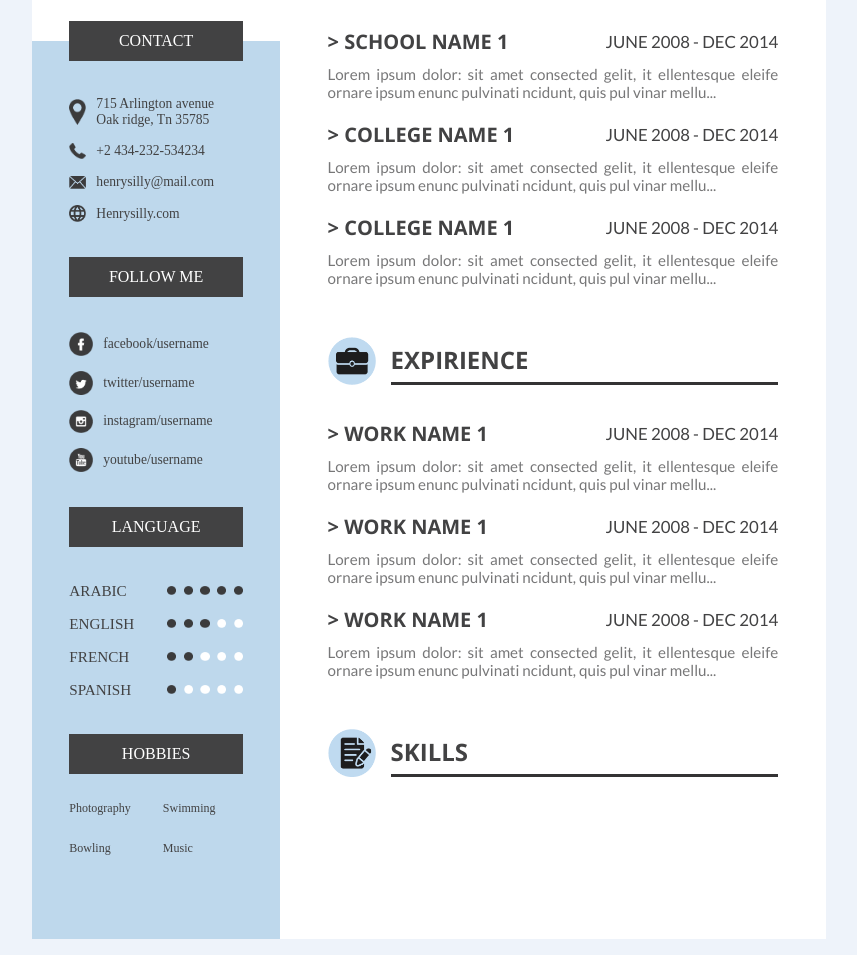
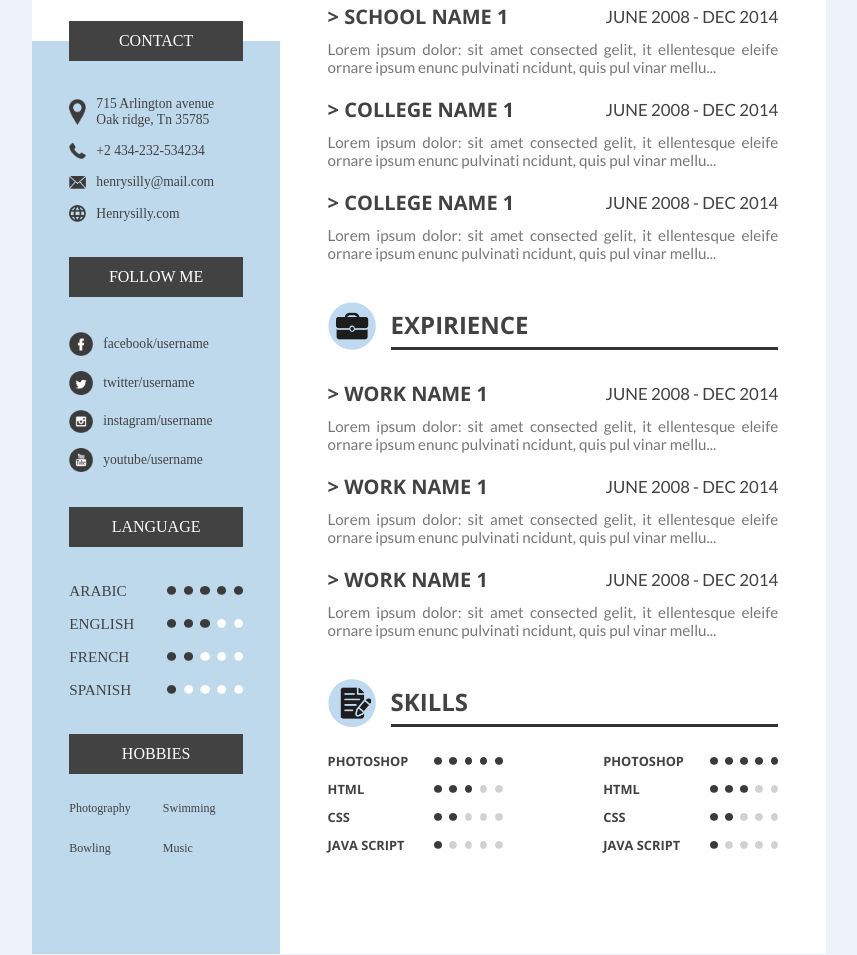
Before and after one commit to BogdanPinchuk/FrontEnd_Starter-PBY_CourseProjects, a plain HTML site: page 7 CV/index.html in a window 1280 px wide. Shown: the part 379-1334 px from the top of the page, without its empty margins (211-1068 px from the left). Drawn offline with Linux system fonts and the light colour scheme; a web font is replaced by a local one.

Commit message:
added skills

```diff
--- a/7 CV/Resources/cv_style.css
+++ b/7 CV/Resources/cv_style.css
@@ -219,7 +219,7 @@ aside article p {
     flex-direction: row;
     flex-wrap: wrap;
     justify-content: space-between;
-    align-content: space-between
+    align-content: space-between;
 }
 
 .class_hobbies p {
@@ -247,7 +247,7 @@ section {
 }
 
 section article {
-    margin: 15px 0 50px;
+    margin: 10px 0 40px;
     padding: 0;
     display: flex;
     flex-direction: column;
@@ -256,7 +256,7 @@ section article {
 }
 
 .class_titleFig {
-    margin: 0 0 15px;
+    margin: 0 0 10px;
     padding: 0;
     display: flex;
     flex-direction: row;
@@ -338,3 +338,41 @@ section article {
     font-family: Lato-Regular;
     text-align: justify;
 }
+
+/* Skills */
+
+.class_skills {
+    padding: 0;
+    margin: 15px 0 0;
+    font-family: OpenSans-Bold;
+    font-size: 0.8em;
+    color: #424243;
+    display: flex;
+    flex-direction: row;
+    flex-wrap: wrap;
+    justify-content: space-between;
+    align-content: space-between;
+}
+
+.class_skills figure {
+    width: 175px;
+    margin: 0 0 10px;
+    padding: 0;
+    display: flex;
+    flex-direction: row;
+    justify-content: space-between;
+    align-items: center;
+}
+
+.class_skills div {
+    display: flex;
+    flex-direction: row;
+    justify-content: flex-end;
+    align-content: center;
+}
+
+.class_skills img {
+    margin: 0 0 0 7.5px;
+    padding: 0;
+    width: 0.6em;
+}
--- a/7 CV/index.html
+++ b/7 CV/index.html
@@ -240,6 +240,92 @@
                     <img src="Resources/img/навыки@288x.png" alt="image">
                     <figcaption>SKILLS</figcaption>
                 </figure>
+
+                <div class="class_skills">
+                    <figure>
+                        <figcaption>PHOTOSHOP</figcaption>
+                        <div>
+                            <img src="Resources/img/Ресурс 15@288x.png" alt="image">
+                            <img src="Resources/img/Ресурс 15@288x.png" alt="image">
+                            <img src="Resources/img/Ресурс 15@288x.png" alt="image">
+                            <img src="Resources/img/Ресурс 15@288x.png" alt="image">
+                            <img src="Resources/img/Ресурс 15@288x.png" alt="image">
+                        </div>
+                    </figure>
+                    <figure>
+                        <figcaption>PHOTOSHOP</figcaption>
+                        <div>
+                            <img src="Resources/img/Ресурс 15@288x.png" alt="image">
+                            <img src="Resources/img/Ресурс 15@288x.png" alt="image">
+                            <img src="Resources/img/Ресурс 15@288x.png" alt="image">
+                            <img src="Resources/img/Ресурс 15@288x.png" alt="image">
+                            <img src="Resources/img/Ресурс 15@288x.png" alt="image">
+                        </div>
+                    </figure>
+
+                    <figure>
+                        <figcaption>HTML</figcaption>
+                        <div>
+                            <img src="Resources/img/Ресурс 15@288x.png" alt="image">
+                            <img src="Resources/img/Ресурс 15@288x.png" alt="image">
+                            <img src="Resources/img/Ресурс 15@288x.png" alt="image">
+                            <img src="Resources/img/Ресурс 17@288x.png" alt="image">
+                            <img src="Resources/img/Ресурс 17@288x.png" alt="image">
+                        </div>
+                    </figure>
+                    <figure>
+                        <figcaption>HTML</figcaption>
+                        <div>
+                            <img src="Resources/img/Ресурс 15@288x.png" alt="image">
+                            <img src="Resources/img/Ресурс 15@288x.png" alt="image">
+                            <img src="Resources/img/Ресурс 15@288x.png" alt="image">
+                            <img src="Resources/img/Ресурс 17@288x.png" alt="image">
+                            <img src="Resources/img/Ресурс 17@288x.png" alt="image">
+                        </div>
+                    </figure>
+
+                    <figure>
+                        <figcaption>CSS</figcaption>
+                        <div>
+                            <img src="Resources/img/Ресурс 15@288x.png" alt="image">
+                            <img src="Resources/img/Ресурс 15@288x.png" alt="image">
+                            <img src="Resources/img/Ресурс 17@288x.png" alt="image">
+                            <img src="Resources/img/Ресурс 17@288x.png" alt="image">
+                            <img src="Resources/img/Ресурс 17@288x.png" alt="image">
+                        </div>
+                    </figure>
+                    <figure>
+                        <figcaption>CSS</figcaption>
+                        <div>
+                            <img src="Resources/img/Ресурс 15@288x.png" alt="image">
+                            <img src="Resources/img/Ресурс 15@288x.png" alt="image">
+                            <img src="Resources/img/Ресурс 17@288x.png" alt="image">
+                            <img src="Resources/img/Ресурс 17@288x.png" alt="image">
+                            <img src="Resources/img/Ресурс 17@288x.png" alt="image">
+                        </div>
+                    </figure>
+
+                    <figure>
+                        <figcaption>JAVA SCRIPT</figcaption>
+                        <div>
+                            <img src="Resources/img/Ресурс 15@288x.png" alt="image">
+                            <img src="Resources/img/Ресурс 17@288x.png" alt="image">
+                            <img src="Resources/img/Ресурс 17@288x.png" alt="image">
+                            <img src="Resources/img/Ресурс 17@288x.png" alt="image">
+                            <img src="Resources/img/Ресурс 17@288x.png" alt="image">
+                        </div>
+                    </figure>
+                    <figure>
+                        <figcaption>JAVA SCRIPT</figcaption>
+                        <div>
+                            <img src="Resources/img/Ресурс 15@288x.png" alt="image">
+                            <img src="Resources/img/Ресурс 17@288x.png" alt="image">
+                            <img src="Resources/img/Ресурс 17@288x.png" alt="image">
+                            <img src="Resources/img/Ресурс 17@288x.png" alt="image">
+                            <img src="Resources/img/Ресурс 17@288x.png" alt="image">
+                        </div>
+                    </figure>
+                </div>
             </article>
         </section>
     </main>
```
